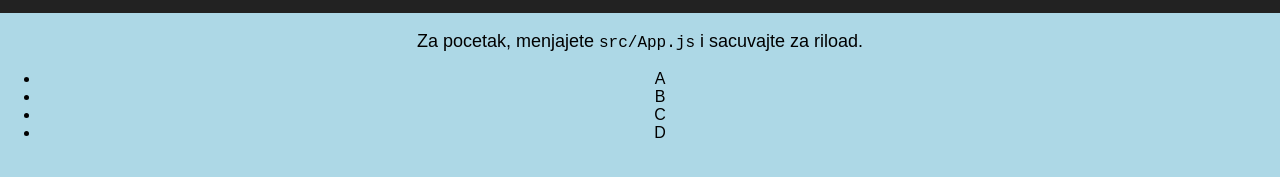
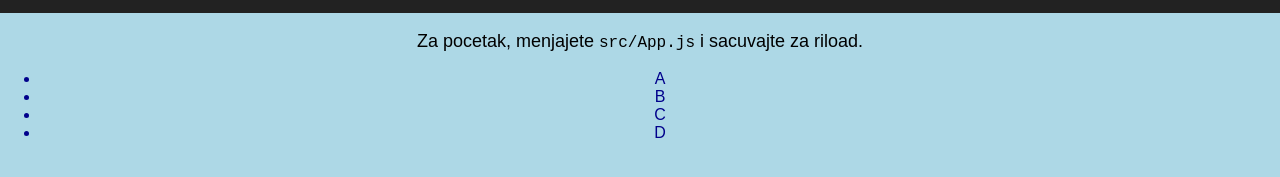
Before and after one commit to rajkovukovic/IgranjeSaGitom, a React (Create React App) app: page / in a window 1280 px wide. Shown: the part 177-354 px from the top of the page. Built offline with nearby package versions, Linux system fonts and the light colour scheme.

Commit message:
tamno plavi font

```diff
--- a/src/App.css
+++ b/src/App.css
@@ -34,3 +34,6 @@ body {
 .horz-linija {
   border-top: 1px solid white;
 }
+.lista2 {
+  color: darkblue;
+}
--- a/src/App.js
+++ b/src/App.js
@@ -14,7 +14,7 @@ class App extends Component {
         <p className="App-intro">
           Za pocetak, menjajete <code>src/App.js</code> i sacuvajte za riload.
         </p>
-        <ul>
+        <ul className='lista2'>
           <li>A</li>
           <li>B</li>
           <li>C</li>
```
